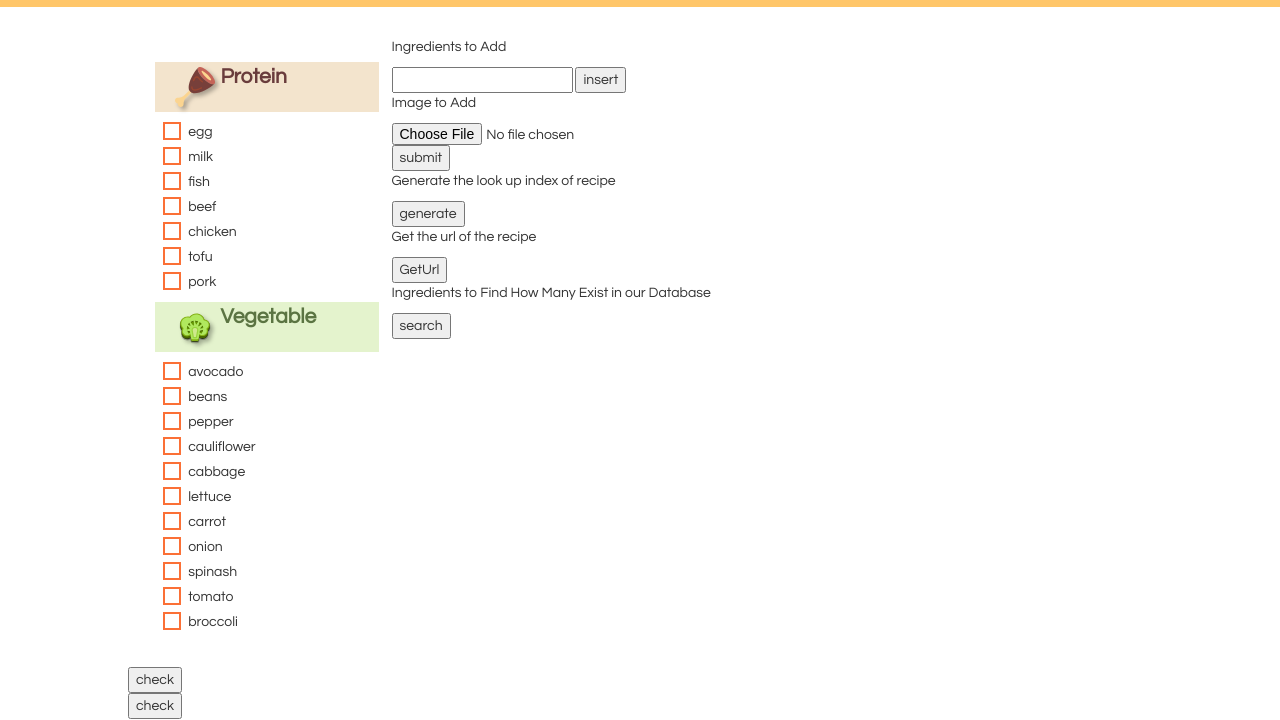
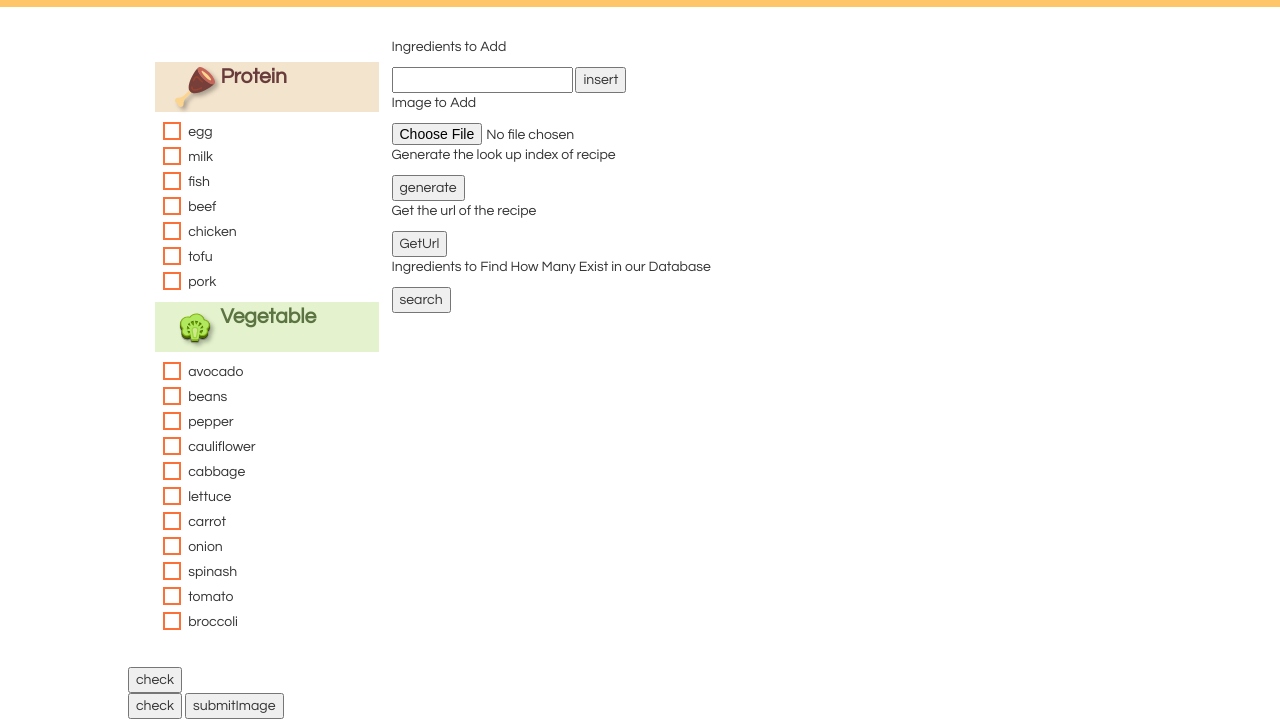
Before and after one commit to MoonJiao123/SDHack2019, a website: page public/index.html in a window 1280 px wide. Shown: the part 85-805 px from the top of the page. Drawn offline with nearby package versions, Linux system fonts and the light colour scheme.

Commit message:
move insert image to ajax

```diff
--- a/database.js
+++ b/database.js
@@ -103,7 +103,7 @@ function processImg(path, res){
 
         img_text, expireIn5d = formatImgText(img_text);
         console.log(expiredIn5d);
-        res.send(img_text);
+        res.json(img_text);
     });
 }
 
--- a/public/functions.js
+++ b/public/functions.js
@@ -24,3 +24,23 @@ function select() {
 
    });
 }
+
+function insertImageSubmit() {
+    var data = new FormData();
+    jQuery.each(jQuery('#file')[0].files, function(i, file) {
+        data.append('filetoupload', file);
+    });
+
+    jQuery.ajax({
+        url: '/insertImage',
+        data: data,
+        cache: false,
+        contentType: false,
+        processData: false,
+        type: 'POST',
+        success: function(data){
+            console.log(data);
+        }
+    });
+
+}
--- a/public/index.html
+++ b/public/index.html
@@ -307,10 +307,10 @@
                 <input type="submit" value="insert" />
             </form>
 
-            <form action="/insertImage" method="POST" enctype="multipart/form-data">
+            <form action='insertImage' method="POST", enctype="multipart/form-data">
                 <p>Image to Add</p>
-                <input type="file" name="filetoupload" />
-                <input type="submit" value="submit" />
+                <input type="file" id="file" name="filetoupload" />
+
             </form>
 
             <form action="/generate" method="POST">
@@ -331,14 +331,18 @@
         <div class="row">
             <div class="form-check">
                 <button class="form-check-label" onclick="readCheckbox()">check</button>
+
             </div>
         </div>
 
                 <div class="row">
                     <div class="form-check">
                         <button class="form-check-label" onclick="select()">check</button>
+
+                        <button class="form-check-label" onclick="insertImageSubmit()">submitImage</button>
                     </div>
                 </div>
+
 
 
     <div class="col-md-9">
```
